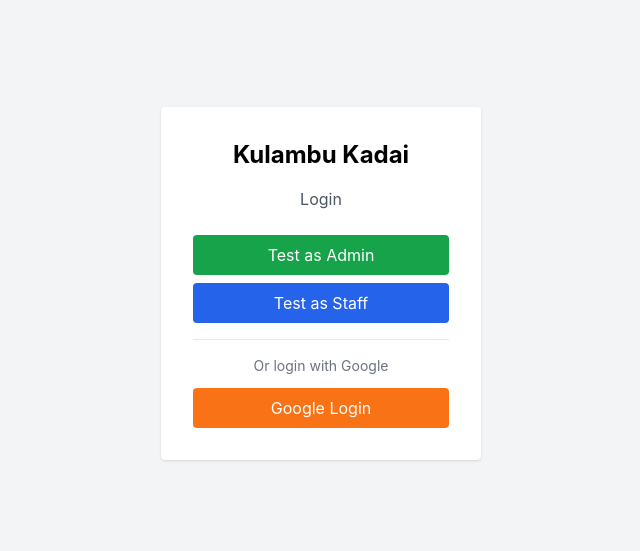
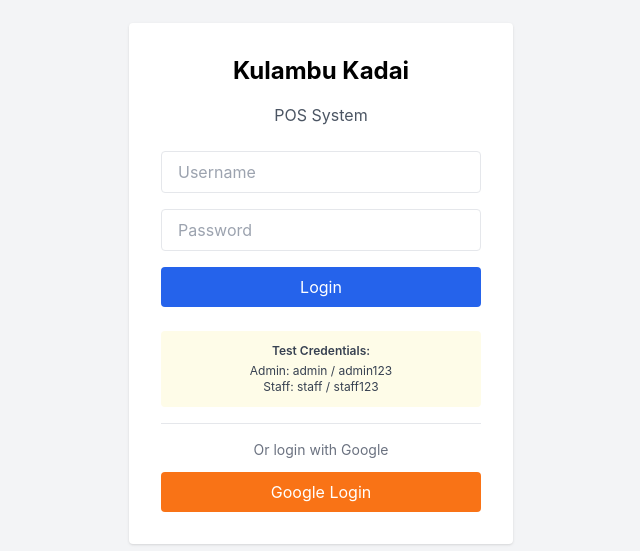
Before and after one commit to sathiskumar449-droid/kulambu-kadai-pos, a React (Vite) app: page /login in a window 1280 px wide. Shown: the part 117-668 px from the top of the page, without its empty margins (319-959 px from the left). Built offline with nearby package versions, Linux system fonts and the light colour scheme; no server answers.

Commit message:
Feature: Add form-based login with credentials for admin and staff

```diff
--- a/src/pages/Login.jsx
+++ b/src/pages/Login.jsx
@@ -1,10 +1,16 @@
 import { supabase } from "../lib/supabase"
-import { useEffect } from "react"
+import { useEffect, useState } from "react"
 
 export default function Login() {
 
   // 🔥 ENV CHECK
   const DEV_MODE = import.meta.env.DEV
+
+  // 🔥 Form state
+  const [username, setUsername] = useState("")
+  const [password, setPassword] = useState("")
+  const [error, setError] = useState("")
+  const [loading, setLoading] = useState(false)
 
   // 🔥 Clear dev role ONLY in local
   useEffect(() => {
@@ -13,10 +19,28 @@
     }
   }, [DEV_MODE])
 
-  // 🔥 DEV LOGIN (LOCAL TESTING)
-  function devLogin(role) {
-    localStorage.setItem("dev_role", role)
-    window.location.href = "/"
+  // 🔥 FORM LOGIN
+  const handleFormLogin = async (e) => {
+    e.preventDefault()
+    setError("")
+    setLoading(true)
+
+    // Admin credentials
+    if (username === "admin" && password === "admin123") {
+      localStorage.setItem("dev_role", "admin")
+      window.location.href = "/"
+      return
+    }
+
+    // Staff credentials
+    if (username === "staff" && password === "staff123") {
+      localStorage.setItem("dev_role", "staff")
+      window.location.href = "/"
+      return
+    }
+
+    setError("Invalid username or password")
+    setLoading(false)
   }
 
   // 🔐 GOOGLE LOGIN (LIVE)
@@ -35,25 +59,43 @@
 
   return (
     <div className="h-screen flex items-center justify-center bg-gray-100">
-      <div className="bg-white p-8 rounded shadow w-80 text-center">
+      <div className="bg-white p-8 rounded shadow w-96 text-center">
         <h1 className="text-2xl font-bold mb-4">Kulambu Kadai</h1>
-        <p className="mb-6 text-gray-600">Login</p>
+        <p className="mb-6 text-gray-600">POS System</p>
 
-        {/* 🟢 LOCAL TESTING - ALWAYS SHOW */}
-        <div className="space-y-2 mb-4">
+        {/* 🔑 FORM LOGIN */}
+        <form onSubmit={handleFormLogin} className="space-y-4 mb-6">
+          <input
+            type="text"
+            placeholder="Username"
+            value={username}
+            onChange={(e) => setUsername(e.target.value)}
+            className="w-full px-4 py-2 border rounded focus:outline-none focus:ring-2 focus:ring-blue-500"
+            required
+          />
+          <input
+            type="password"
+            placeholder="Password"
+            value={password}
+            onChange={(e) => setPassword(e.target.value)}
+            className="w-full px-4 py-2 border rounded focus:outline-none focus:ring-2 focus:ring-blue-500"
+            required
+          />
+          {error && <p className="text-red-500 text-sm">{error}</p>}
           <button
-            onClick={() => devLogin("admin")}
-            className="w-full bg-green-600 text-white py-2 rounded hover:bg-green-700"
+            type="submit"
+            disabled={loading}
+            className="w-full bg-blue-600 text-white py-2 rounded hover:bg-blue-700 disabled:opacity-50"
           >
-            Test as Admin
+            {loading ? "Logging in..." : "Login"}
           </button>
+        </form>
 
-          <button
-            onClick={() => devLogin("staff")}
-            className="w-full bg-blue-600 text-white py-2 rounded hover:bg-blue-700"
-          >
-            Test as Staff
-          </button>
+        {/* 📝 CREDENTIALS HINT */}
+        <div className="bg-yellow-50 p-3 rounded mb-4 text-xs text-gray-700">
+          <p className="font-semibold mb-1">Test Credentials:</p>
+          <p>Admin: admin / admin123</p>
+          <p>Staff: staff / staff123</p>
         </div>
 
         <div className="border-t pt-4 mt-4">
```
